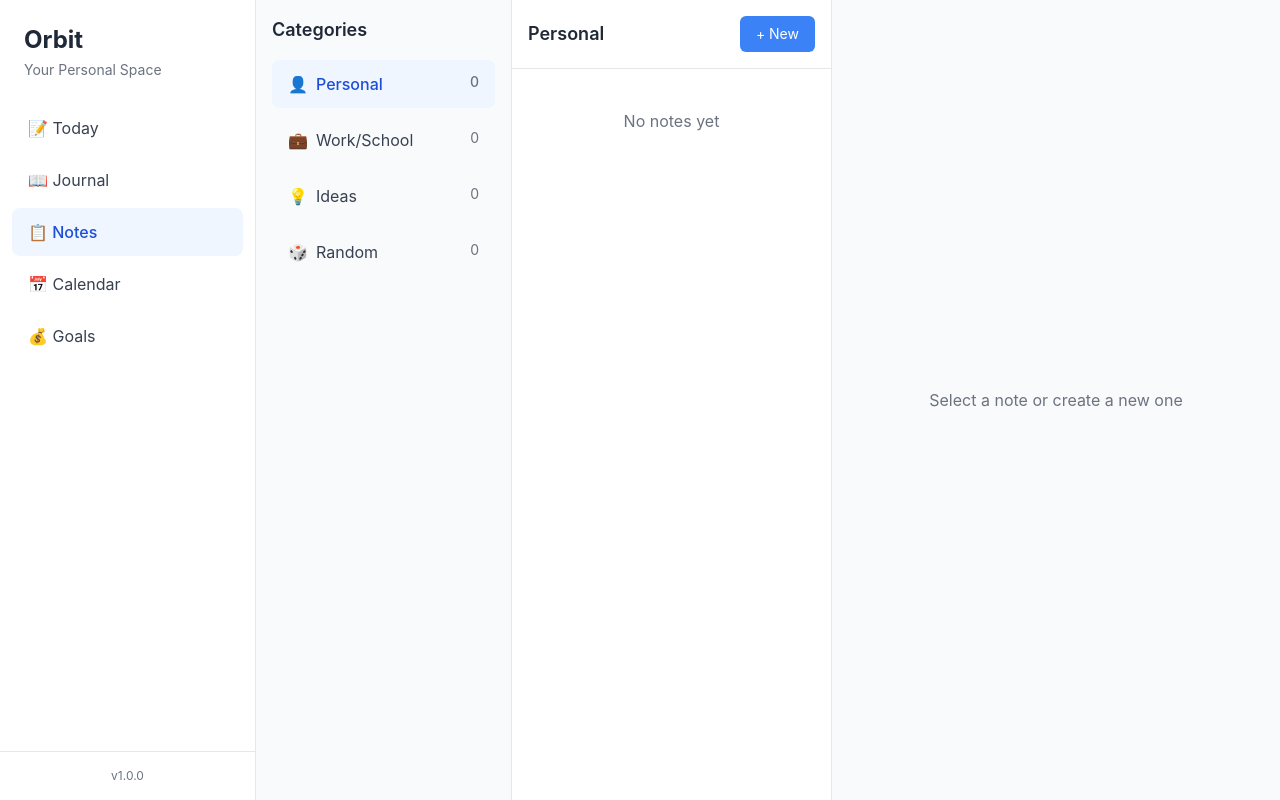
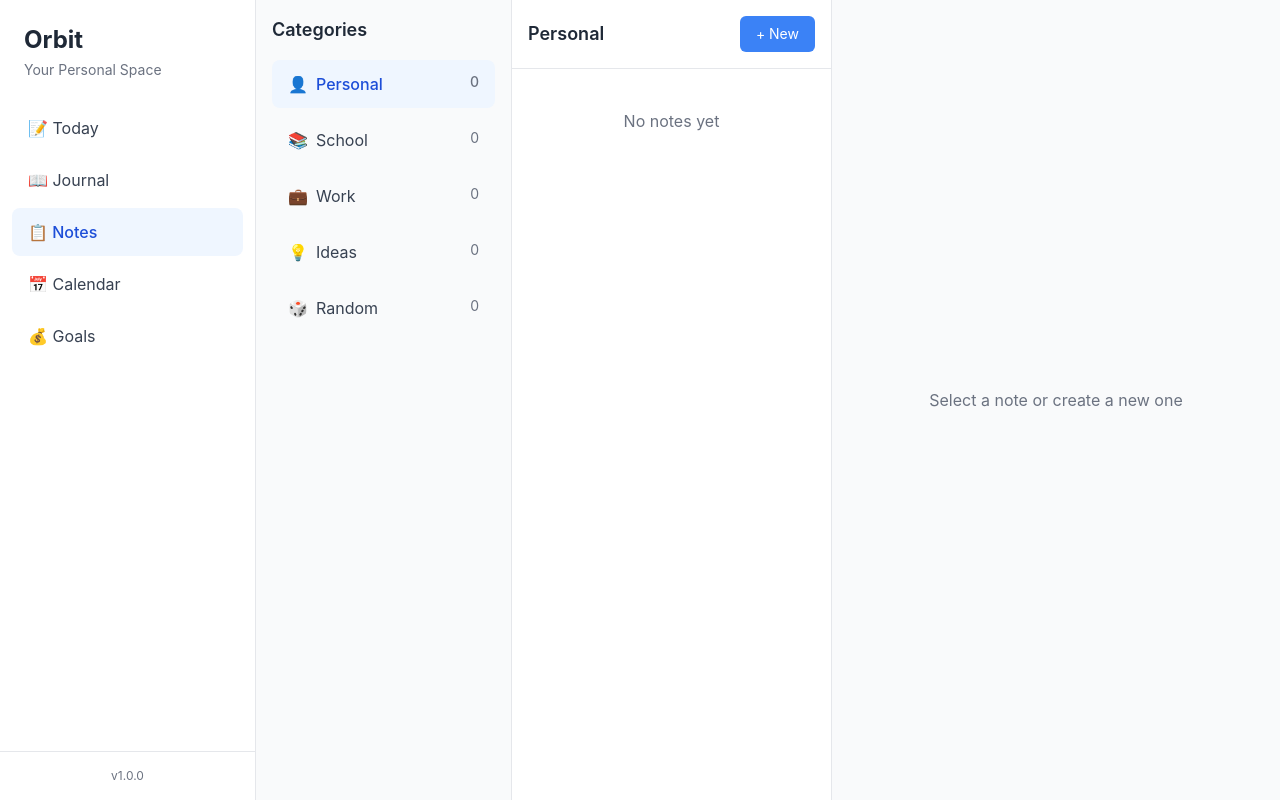
Before and after one commit to iwnass/Orbit, a React (Create React App) app: page / in a window 1280 px wide. Both pictures are taken after a click on the button "📋 Notes". Built offline with nearby package versions, Linux system fonts and the light colour scheme; the HTML template or start-up script is replaced by a standard one.

Commit message:
v1.0.1 - Notes Page Update

```diff
--- a/package.json
+++ b/package.json
@@ -1,6 +1,6 @@
 {
   "name": "orbit-app",
-  "version": "1.0.0",
+  "version": "1.0.1",
   "description": "Local-first journal and productivity desktop app",
   "author": "iwnass",
   "main": "build/electron.js",
--- a/src/pages/NotesPage.js
+++ b/src/pages/NotesPage.js
@@ -3,7 +3,8 @@ import storageService from '../services/storage';
 
 const CATEGORIES = {
   personal: { name: 'Personal', icon: '👤' },
-  work: { name: 'Work/School', icon: '💼' },
+  school: { name: 'School', icon: '📚'},
+  work: { name: 'Work', icon: '💼' },
   ideas: { name: 'Ideas', icon: '💡' },
   random: { name: 'Random', icon: '🎲' }
 };
```
